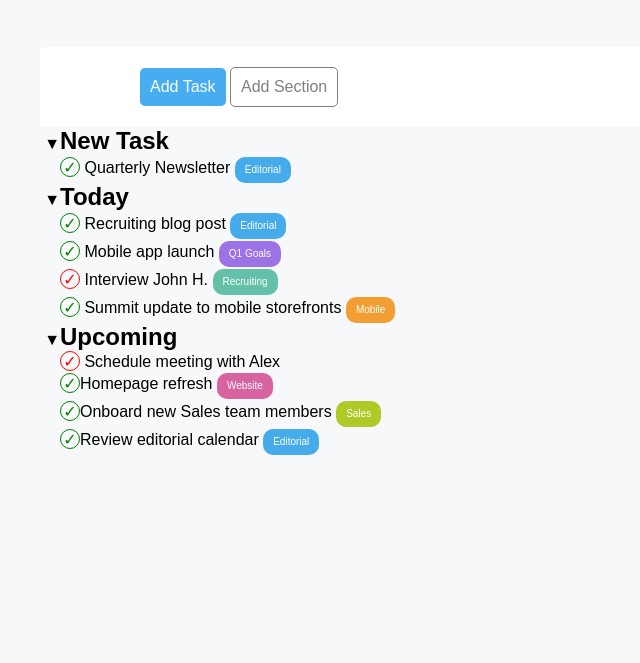
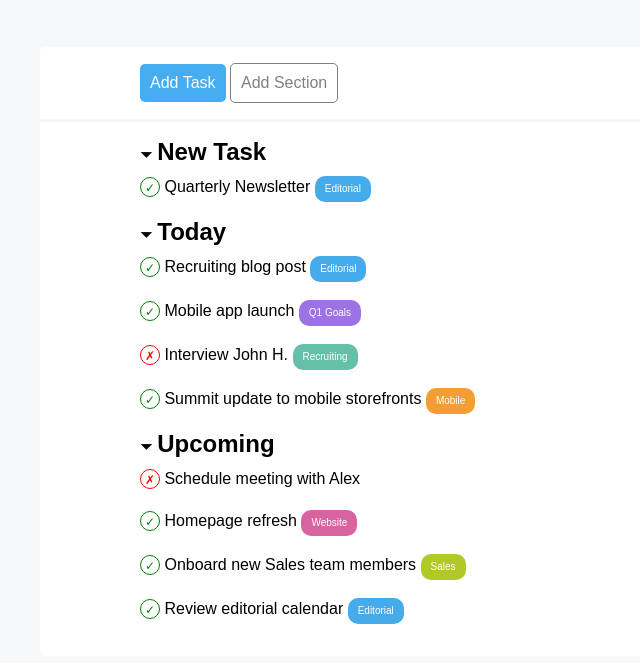
Before and after one commit to manyblake/html-css-toboolist, a plain HTML site: page index.html in a window 1280 px wide. Shown: the part 83-746 px from the top of the page, without its empty margins (0-640 px from the left). Drawn offline with Linux system fonts and the light colour scheme.

Commit message:
ultimo push

```diff
--- a/css/style.css
+++ b/css/style.css
@@ -28,17 +28,16 @@ main {
 .container {
     max-width: 1200px;
     margin: 0 auto;
-    background-color: #f6f8f9;
+    background-color: white;
+    border-radius: 5px;
 }
 
-nav {
-    background-color: white;
-    padding: 20px 0 20px 100px;
-    border-top-left-radius: 5px;
-    border-top-right-radius: 5px;
+#actions {
+    padding: 16px 100px;
+    border-bottom: 3px solid #f6f8f9;
 }
 
-.nav__button {
+.actions__button {
     padding: 10px;
     border-radius: 5px;
     text-decoration: none;
@@ -60,8 +59,14 @@ nav {
 }
 
 .main-list {
-    list-style-type: "▼";
-    padding-left: 20px;
+    padding: 16px 100px;
+    list-style-type: "⏷";
+    list-style-position: inside;
+}
+
+li h2 {
+    margin-bottom: 8px;
+    display: inline-block;
 }
 
 .secondary-list {
@@ -70,6 +75,7 @@ nav {
 
 .secondary-list__item {
     line-height: 26px;
+    margin-bottom: 16px;
 }
 
 .icon-circle {
@@ -81,6 +87,7 @@ nav {
     text-align: center;
     line-height: 20px;
     color: green;
+    font-size: 12px;
 }
 
 .icon-circle--red {
--- a/index.html
+++ b/index.html
@@ -16,13 +16,10 @@
 
     <main>
         <div class="container">
-            <nav>
-                <a class="nav__button" id="add-task" href="#">Add Task</a>
-                <a class="nav__button" id="add-section" href="#">Add Section</a>
-            </nav>
-        </div>
-
-        <div class="container">
+            <div id="actions">
+                <a class="actions__button" id="add-task" href="#">Add Task</a>
+                <a class="actions__button" id="add-section" href="#">Add Section</a>
+            </div>
             <ul class="main-list">
                 <li>
                     <h2>New Task</h2>
@@ -45,7 +42,7 @@
                             <span class="secondary-list__label--editorial secondary-list__label--goals">Q1 Goals</span>
                         </li>
                         <li class="secondary-list__item">
-                            <span class="icon-circle icon-circle--red">&check;</span> Interview John H.
+                            <span class="icon-circle icon-circle--red">&cross;</span> Interview John H.
                             <span class="secondary-list__label--editorial secondary-list__label--recruiting">Recruiting</span>
 
                         </li>
@@ -59,19 +56,19 @@
                 <li>
                     <h2>Upcoming</h2>
                     <ul class="secondary-list">
-                        <li>
-                            <span class="icon-circle icon-circle--red">&check;</span> Schedule meeting with Alex
+                        <li class="secondary-list__item">
+                            <span class="icon-circle icon-circle--red">&cross;</span> Schedule meeting with Alex
                         </li>
                         <li class="secondary-list__item">
-                            <span class="icon-circle">&check;</span>Homepage refresh
+                            <span class="icon-circle">&check;</span> Homepage refresh
                             <span class="secondary-list__label--editorial secondary-list__label--website">Website</span>
                         </li>
                         <li class="secondary-list__item">
-                            <span class="icon-circle">&check;</span>Onboard new Sales team members
+                            <span class="icon-circle">&check;</span> Onboard new Sales team members
                             <span class="secondary-list__label--editorial secondary-list__label--sales">Sales</span>
                         </li>
                         <li class="secondary-list__item">
-                            <span class="icon-circle">&check;</span>Review editorial calendar
+                            <span class="icon-circle">&check;</span> Review editorial calendar
                             <span class="secondary-list__label--editorial">Editorial</span>
                         </li>
                     </ul>
```
